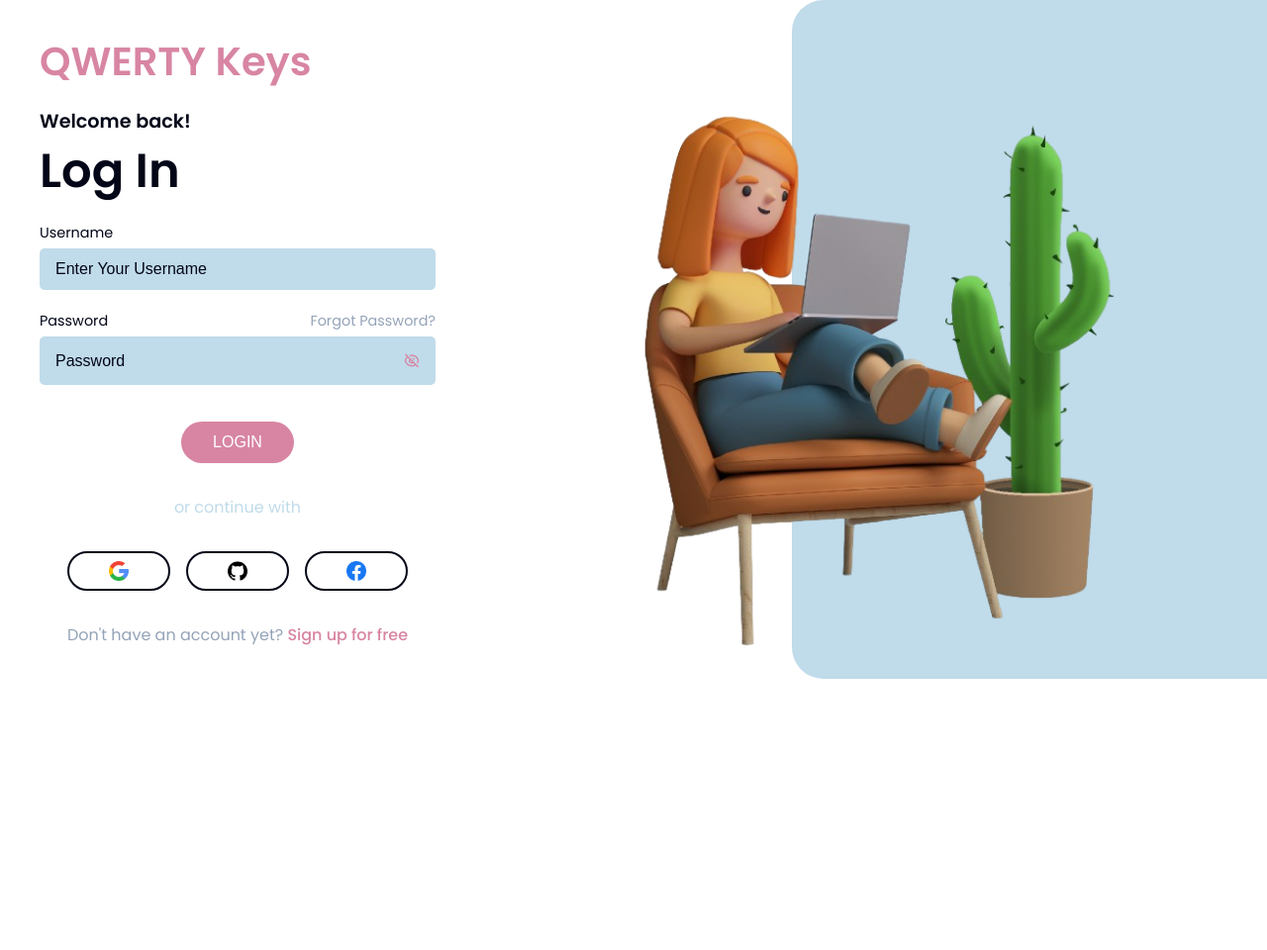
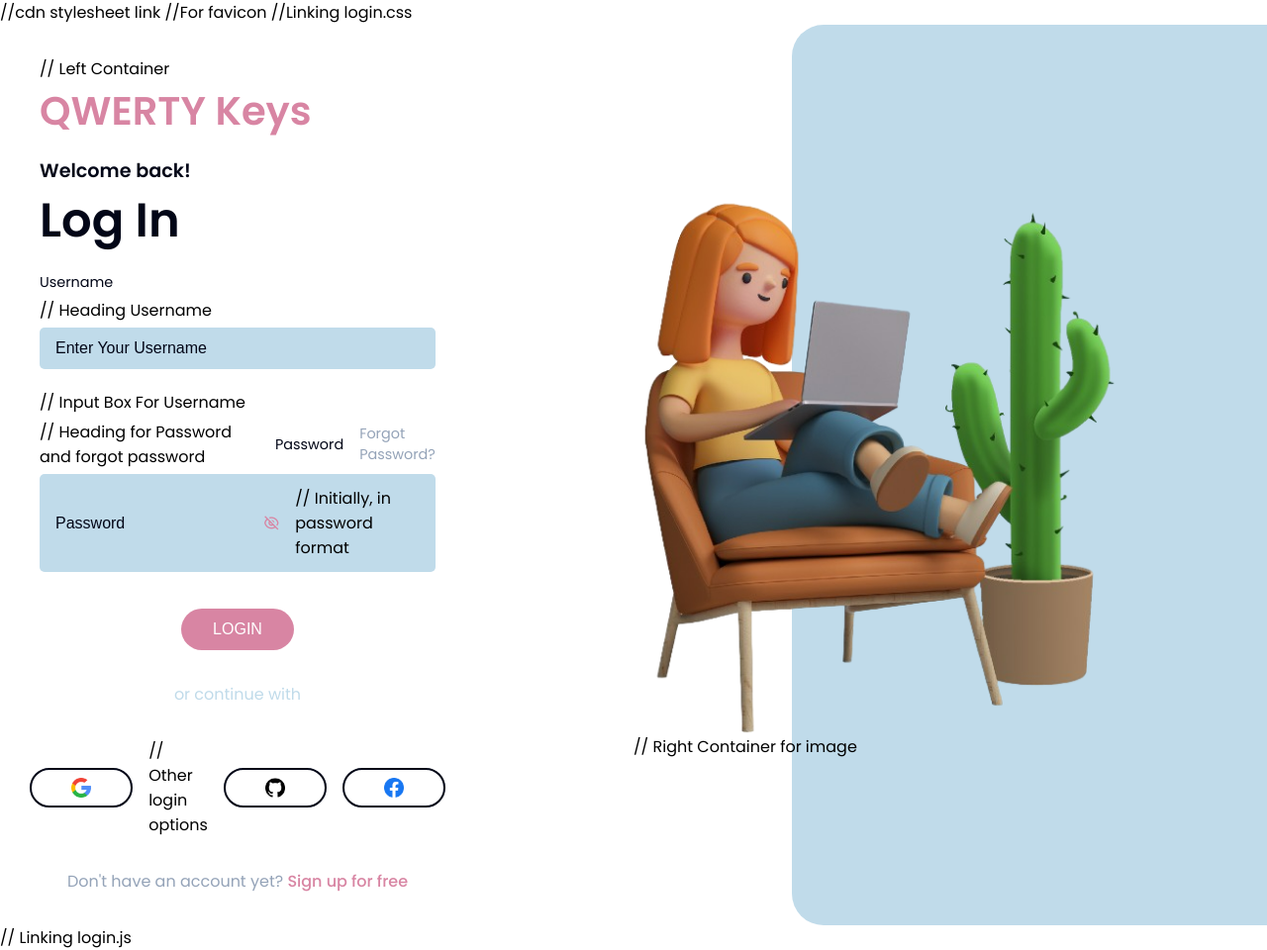
Before and after one commit to mukund-gpt/QWERTY-Keys---A-Typing-Website, a Django app: page /login in a window 1280 px wide. Shown: the whole page at 99% size. Before the commit the page ends 686 px from the top, so only its background shows below. Run offline with Django 5.2, Linux system fonts and the light colour scheme; some libraries are stand-ins or nearby versions.

Commit message:
Update login.html

```diff
--- a/microtype - Copy - Copy/myapp/templates/login.html
+++ b/microtype - Copy - Copy/myapp/templates/login.html
@@ -8,46 +8,46 @@
     <link
       href="https://cdn.jsdelivr.net/npm/remixicon@4.1.0/fonts/remixicon.css"
       rel="stylesheet"
-    />
-    <link rel="icon" href="{% static 'images/favicon.jpg' %}">
-    <link rel="stylesheet" href="{% static 'css/login.css' %}"/>
+    /> //cdn stylesheet link
+    <link rel="icon" href="{% static 'images/favicon.jpg' %}">           //For favicon
+    <link rel="stylesheet" href="{% static 'css/login.css' %}"/>          //Linking login.css
     <title>Login Page</title>
   </head>
   <body>
     <div class="container">
-      <div class="container__content">
+      <div class="container__content">       // Left Container
         <h2>QWERTY Keys</h2>
         <h3>Welcome back!</h3>
         <h1>Log In</h1>
         <form method="POST">
           {% csrf_token %}
-          <label for="username">Username</label>
+          <label for="username">Username</label>   // Heading Username
           <div class="input__row">
             <input type="text" placeholder="Enter Your Username" required id="email" name="username"/>
-          </div>
-          <div class="input__header">
+          </div>      // Input Box For Username
+          <div class="input__header">          // Heading for Password and forgot password
             <label for="psw">Password</label>
             <a href="#">Forgot Password?</a>
           </div>
           <div class="input__row">
             <input type="password" id="password" placeholder="Password" name="password" />
-            <span id="password-eye"><i class="ri-eye-off-line"></i></span>
+            <span id="password-eye"><i class="ri-eye-off-line"></i></span>             // Initially, in password format
           </div>
           <button>LOGIN</button>
         </form>
         <h6>or continue with</h6>
         <div class="logins">
-          <a href="#"><img src="{% static 'images/search.png' %}" alt="google" /></a>
+          <a href="#"><img src="{% static 'images/search.png' %}" alt="google" /></a>           // Other login options
           <a href="#"><img src="{% static 'images/github.png' %}" alt="github" /></a>
           <a href="#"><img src="{% static 'images/facebook.png' %}" alt="facebook" /></a>
         </div>
         <p>Don't have an account yet? <a href="{% url 'sign-up' %}">Sign up for free</a></p>
       </div>
       <div class="container__image">
-        <img src="{% static 'images/header.png' %}" alt="header" />
+        <img src="{% static 'images/header.png' %}" alt="header" />                // Right Container for image
       </div>
     </div>
 
-    <script src="{% static 'js/login.js' %}"></script>
+    <script src="{% static 'js/login.js' %}"></script>            // Linking login.js
   </body>
 </html>
```
